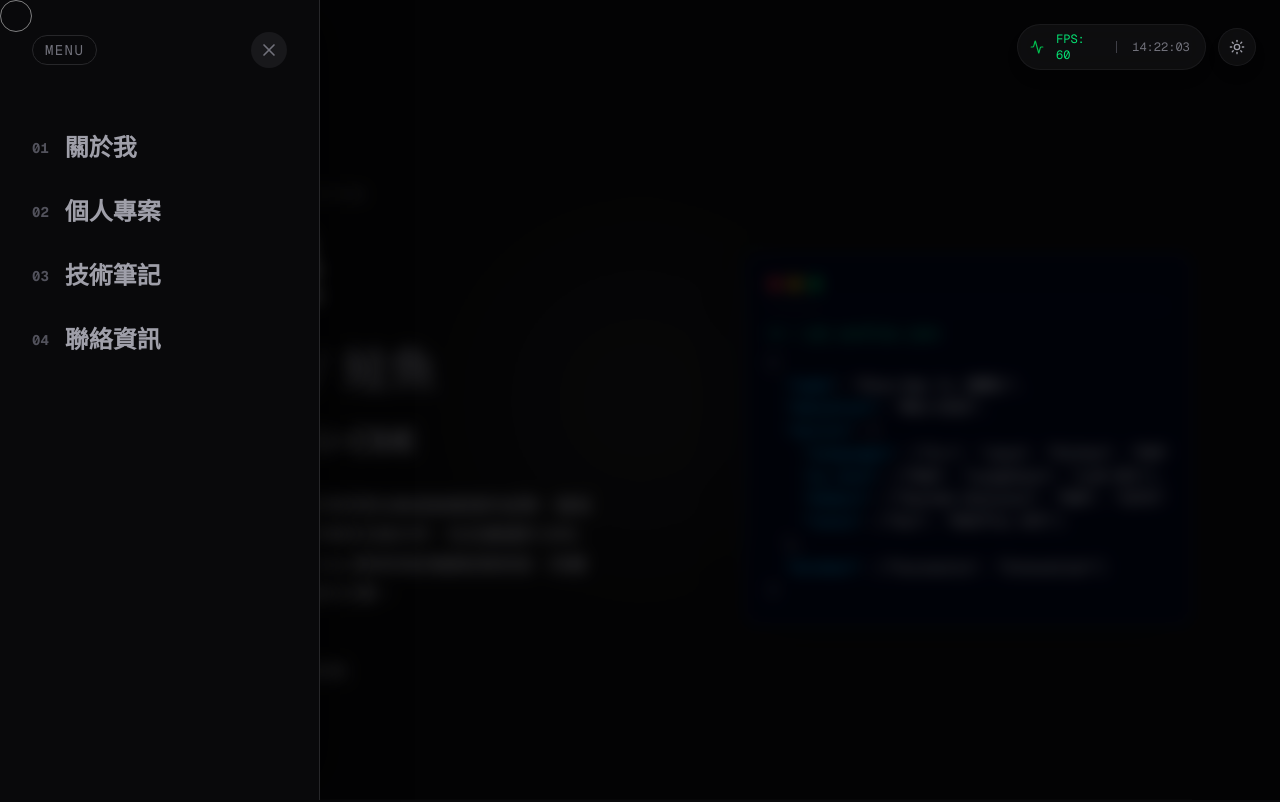
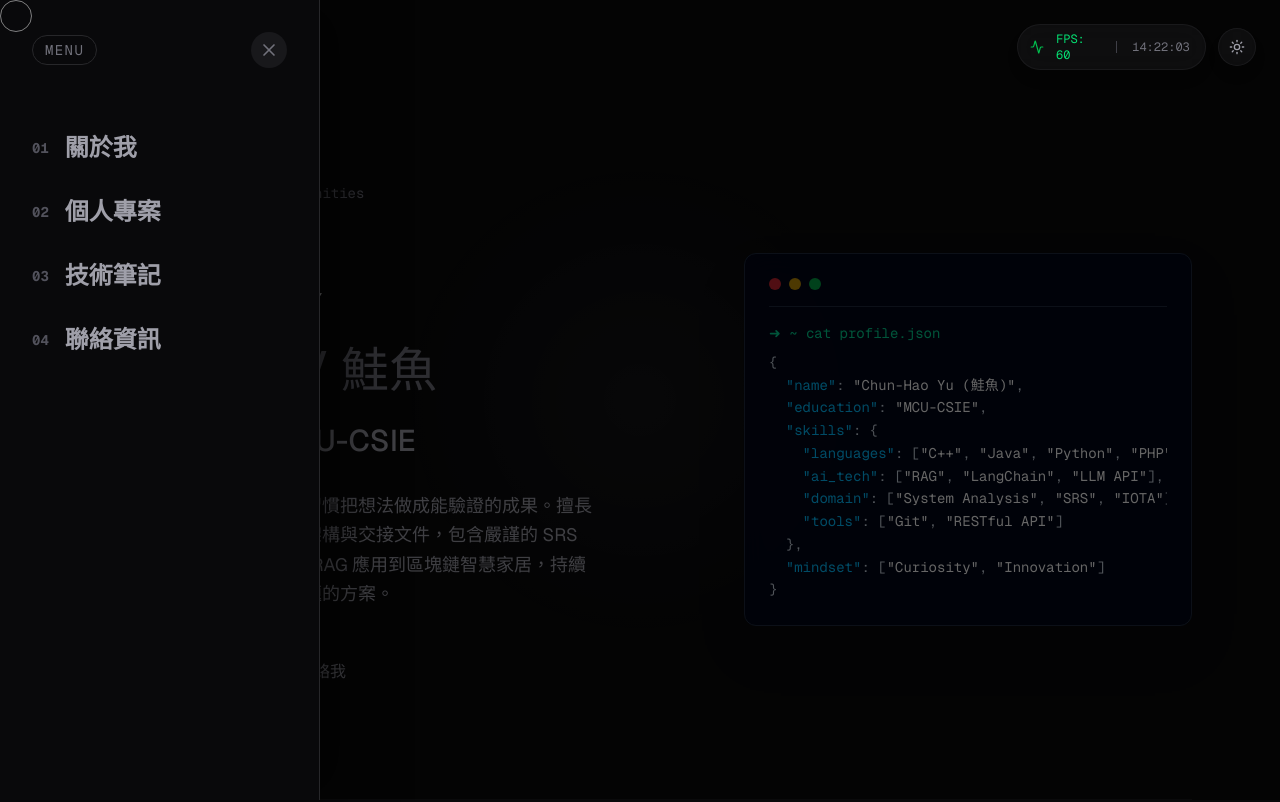
Before and after one commit to chunhao0613/chunhao0613.github.io, a Next.js app in the folder my-portfolio/: page / in a window 1280 px wide. Shown: the top 802 px of the page. Built offline with nearby package versions, Linux system fonts and the light colour scheme.

Commit message:
fix: remove backdrop-blur on sidebar overlay to eliminate lag in Edge

```diff
--- a/my-portfolio/src/app/page.js
+++ b/my-portfolio/src/app/page.js
@@ -294,7 +294,7 @@ export default function Home() {
       </button>
 
       <div
-        className={`fixed inset-0 bg-black/60 backdrop-blur-sm z-40 transition-opacity duration-500 ${isSidebarOpen
+        className={`fixed inset-0 bg-black/60 z-40 transition-opacity duration-500 will-change-opacity ${isSidebarOpen
             ? "opacity-100 pointer-events-auto"
             : "opacity-0 pointer-events-none"
           }`}
@@ -309,7 +309,7 @@ export default function Home() {
       <div
         onMouseEnter={openSidebar}
         onMouseLeave={closeSidebar}
-        className={`fixed top-0 left-0 h-full w-full sm:w-80 bg-zinc-950 border-r border-zinc-800 z-50 transform transition-transform duration-500 ease-[cubic-bezier(0.19,1,0.22,1)] flex flex-col p-8 ${isSidebarOpen
+        className={`fixed top-0 left-0 h-full w-full sm:w-80 bg-zinc-950 border-r border-zinc-800 z-50 transform transition-transform duration-500 ease-[cubic-bezier(0.19,1,0.22,1)] flex flex-col p-8 will-change-transform ${isSidebarOpen
             ? "translate-x-0 shadow-[20px_0_50px_rgba(0,0,0,0.5)]"
             : "-translate-x-full"
           }`}
```
